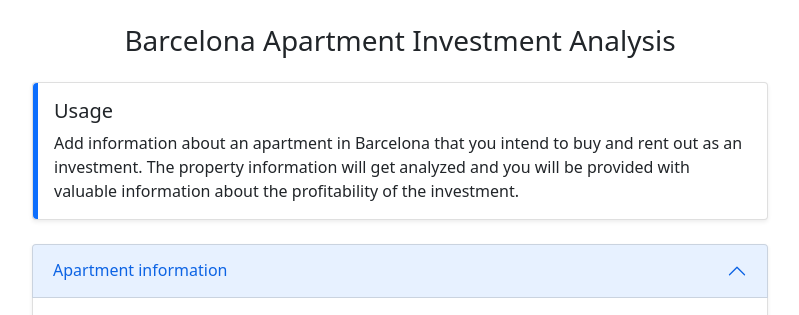
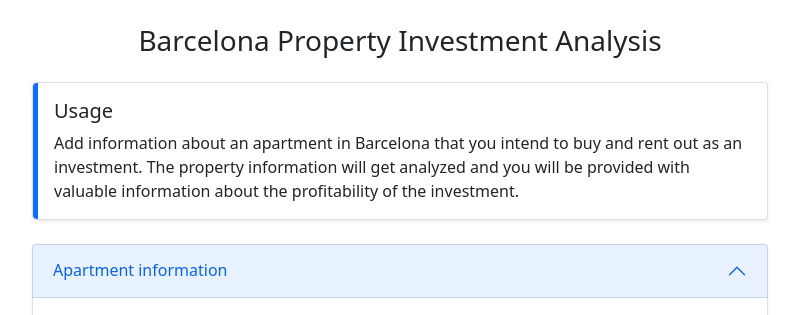
Before and after one commit to viktor-enzell/idss-project, a Django app: page / in a window 1280 px wide. Shown: the top 315 px of the page, without its empty margins (240-1039 px from the left). Run offline with Django 3.2, Linux system fonts and the light colour scheme; parts of the project's set-up code (start-up, migrations or seed data) failed here and were passed over; some libraries are stand-ins or nearby versions.

Commit message:
Name change.

```diff
--- a/project/templates/index.html
+++ b/project/templates/index.html
@@ -4,7 +4,7 @@
 {% block content %}
   <div class="container py-4" style="max-width: 760px;">
 
-    <h1 class="fs-3 text-center mb-4">Barcelona Apartment Investment Analysis</h1>
+    <h1 class="fs-3 text-center mb-4">Barcelona Property Investment Analysis</h1>
 
     {% if not prediction_made %}
       <div class="card shadow-sm my-4">
```
Also changed, not shown: README.md.
